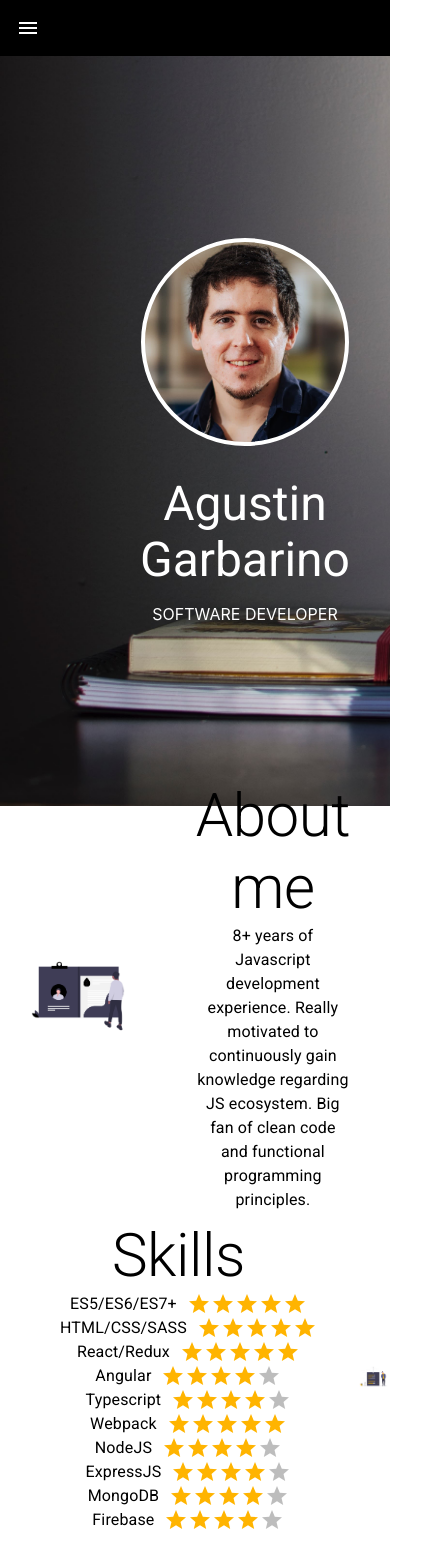
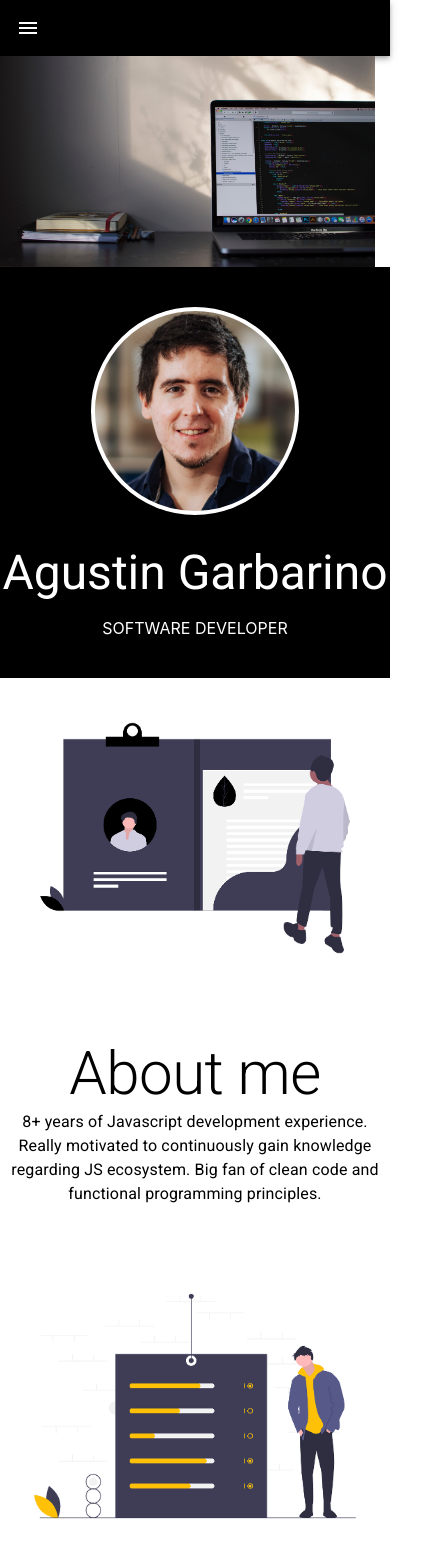
Before and after one commit to agusgar/me, a React (Create React App) app: page / in a window 390 px wide. Shown: the top 1568 px of the page, 430 px wide, since content can reach past the window. Built offline with nearby package versions, Linux system fonts and the light colour scheme.

Commit message:
make landing page responsive

```diff
--- a/src/App.js
+++ b/src/App.js
@@ -13,4 +13,4 @@ function App() {
   );
 }
 
-export default App;
+  export default App;
--- a/src/components/Home/Skills.js
+++ b/src/components/Home/Skills.js
@@ -4,7 +4,7 @@ import { Typography, Box } from '@material-ui/core';
 import Rating from '@material-ui/lab/Rating';
 import clsx from 'clsx'
 
-const useStyles = makeStyles({
+const useStyles = makeStyles(theme => ({
   root: {
     display: 'flex',
     flexDirection: 'column',
@@ -14,12 +14,19 @@ const useStyles = makeStyles({
     height: 380,
     alignItems: 'center',
     justifyContent: 'center',
+    [theme.breakpoints.down('md')]: {
+      height: 'auto',
+      flexDirection: 'column',
+    },
   },
   landingRowImageContainer: {
     flexGrow: 1,
     padding: 20,
     width: '100%',
     height: '100%',
+    [theme.breakpoints.down('md')]: {
+      order: 1,
+    }
   },
   landingRowImage: {
     backgroundRepeat: 'no-repeat',
@@ -27,6 +34,10 @@ const useStyles = makeStyles({
     backgroundPosition: 'center',
     height: '100%',
     width: '100%',
+    [theme.breakpoints.down('md')]: {
+      height: 280,
+      backgroundSize: 'cover',
+    },
   },
   landingRowDescription: {
     flexGrow: 1,
@@ -35,6 +46,9 @@ const useStyles = makeStyles({
     display: 'flex',
     flexDirection: 'column',
     justifyContent: 'center',
+    [theme.breakpoints.down('md')]: {
+      order: 2,
+    }
   },
   skillsImage: {
     backgroundImage: 'url(skills-illustration-amber.png)',
@@ -46,11 +60,10 @@ const useStyles = makeStyles({
     marginRight: 10,
     marginLeft: 20,
   }
-});
+}));
 
 function Skills() {
   const classes = useStyles();
-
   const skills = [
     { label: 'ES5/ES6/ES7+', value: 5 },
     { label: 'HTML/CSS/SASS', value: 5 },
@@ -84,7 +97,8 @@ function Skills() {
             </Box>
           ))}
         </div>
-        <div className={clsx(classes.landingRowImage, { [classes.skillsImage]: true })}>
+        <div className={classes.landingRowImageContainer}>
+          <div className={clsx(classes.landingRowImage, { [classes.skillsImage]: true })}></div>
         </div>
       </div>
     </div>
--- a/src/pages/home.js
+++ b/src/pages/home.js
@@ -1,20 +1,30 @@
 import React from 'react';
 import { makeStyles } from '@material-ui/styles';
-import { Typography } from '@material-ui/core';
+import { Typography, Hidden } from '@material-ui/core';
 import Projects from '../components/Home/Projects';
 import Skills from '../components/Home/Skills';
 
-const useStyles = makeStyles({
-  image: {
+const useStyles = makeStyles(theme => ({
+  imageDesktop: {
      backgroundImage: `url(home-image.jpg)`,
-     backgroundRepeat: 'none',
+     backgroundRepeat: 'no-repeat',
      backgroundSize: 'cover',
      width: '100%',
      height: 750,
      display: 'flex',
      alignItems: 'center',
   },
-  imageText: {
+  pictureDesktop: {
+    backgroundImage: 'url(tincho.jpg)',
+    backgroundSize: 'cover',
+    backgroundRepeat: 'no-repeat',
+    width: 200,
+    height: 200,
+    borderRadius: '50%',
+    marginBottom: 30,
+    border: '4px solid #fff',
+  },
+  imageTextDesktop: {
     color: '#fff',
     width: 400,
     marginLeft: 100,
@@ -23,29 +33,58 @@ const useStyles = makeStyles({
     flexDirection: 'column',
     alignItems: 'center',
   },
-  picture: {
+  imageMobile: {
+    backgroundImage: `url(home-image.jpg)`,
+    backgroundRepeat: 'no-repeat',
+    backgroundSize: 'contain',
+    width: '100%',
+    height: 211,
+    display: 'flex',
+    alignItems: 'center',
+  },
+  pictureMobile: {
     backgroundImage: 'url(tincho.jpg)',
-    backgroundSize: 'cover',
+    backgroundSize: 'contain',
+    backgroundRepeat: 'no-repeat',
     width: 200,
     height: 200,
     borderRadius: '50%',
     marginBottom: 30,
     border: '4px solid #fff',
   },
-});
+  imageTextMobile: {
+    width: '100%',
+    fontWeight: 400,
+    display: 'flex',
+    flexDirection: 'column',
+    alignItems: 'center',
+    backgroundColor: 'black',
+    color: '#fff',
+    padding: '40px 0',
+  },
+}));
 
 function Home () {
   const classes = useStyles();
-
   return (
     <div>
-      <div className={classes.image}>
-        <div className={classes.imageText}>
-          <div className={classes.picture} />
+      <Hidden mdDown>
+        <div className={classes.imageDesktop}>
+          <div className={classes.imageTextDesktop}>
+            <div className={classes.pictureDesktop} />
+            <Typography variant="h3" gutterBottom>Agustin Garbarino</Typography>
+            <Typography variant="subtitle" className={classes.imageSubtitle}>SOFTWARE DEVELOPER</Typography>
+          </div>
+        </div>
+      </Hidden>
+      <Hidden mdUp>
+        <div className={classes.imageMobile}></div>
+        <div className={classes.imageTextMobile}>
+          <div className={classes.pictureMobile} />
           <Typography variant="h3" gutterBottom>Agustin Garbarino</Typography>
           <Typography variant="subtitle" className={classes.imageSubtitle}>SOFTWARE DEVELOPER</Typography>
         </div>
-      </div>
+      </Hidden>
       <section>
         <Skills />
       </section>
```
